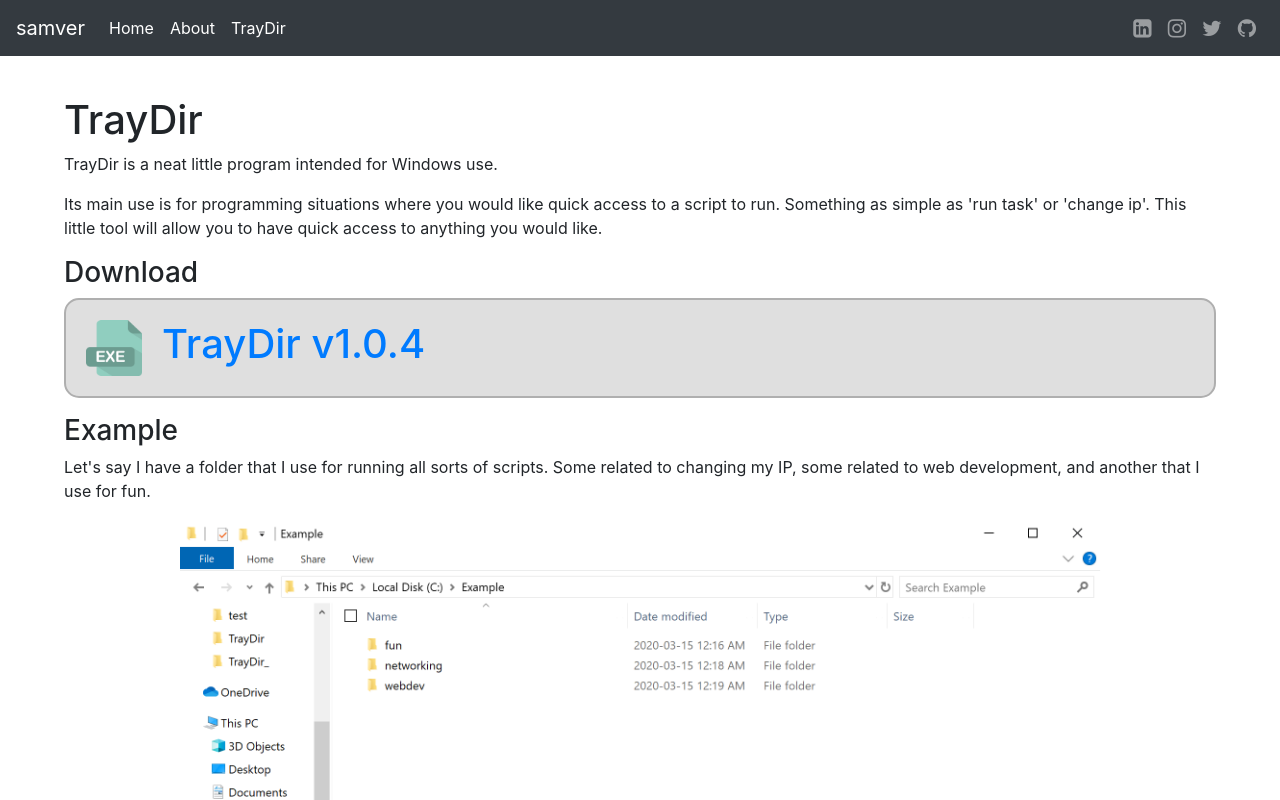
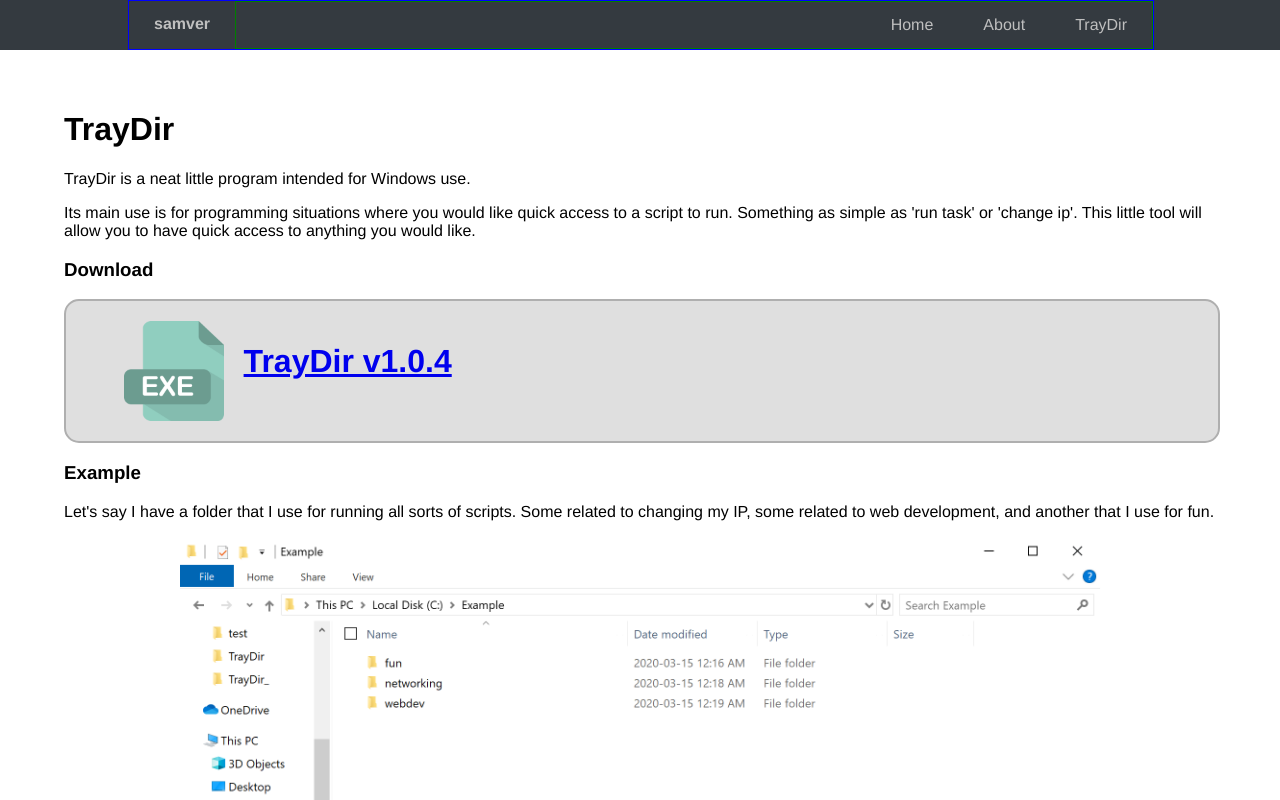
Before and after one commit to SamuelSVD/samver, an Angular app: page /TrayDir in a window 1280 px wide. Shown: the top 800 px of the page. Built offline with nearby package versions, Linux system fonts and the light colour scheme.

Commit message:
Working on removing bootstrap

```diff
--- a/angular.json
+++ b/angular.json
@@ -26,7 +26,8 @@
             "styles": [
               "src/styles.css"
             ],
-            "scripts": [],
+            "scripts": [
+            ],
             "es5BrowserSupport": true
           },
           "configurations": {
--- a/package.json
+++ b/package.json
@@ -19,7 +19,6 @@
     "@angular/platform-browser": "~7.2.0",
     "@angular/platform-browser-dynamic": "~7.2.0",
     "@angular/router": "~7.2.0",
-    "bootstrap": "^4.3.1",
     "core-js": "^2.5.4",
     "font-awesome": "^4.7.0",
     "fontawesome": "^5.6.3",
--- a/src/styles.css
+++ b/src/styles.css
@@ -1,7 +1,9 @@
 /* You can add global styles to this file, and also import other style files */
-@import '~bootstrap/dist/css/bootstrap.min.css';
 @import '~font-awesome/css/font-awesome.css';
 
+body {
+    margin: 0px;
+}
 .svd-content-container {
     padding-top: 5vh;
     padding-left: 5vw;
@@ -11,3 +13,8 @@
 .align-center {
     text-align: center;
 }
+
+.align-middle {
+    display: inline-block;
+    vertical-align: middle;
+}
--- a/src/svd/header/svd-header/svd-header.component.css
+++ b/src/svd/header/svd-header/svd-header.component.css
@@ -0,0 +1,96 @@
+.border-2px {
+    border: solid 1px;
+}
+.navbar-border {
+    background: #343a40;
+    color: #bfbfbf;
+}
+.navbar {
+    margin-left: 10%;
+    margin-right: 10%;
+    width: 80%;
+}
+.navbar-dark {
+    background: #343a40;
+    color: #bfbfbf;
+}
+.navbar a {
+    color: #bfbfbf;
+}
+.navbar a:link, a:visited {
+    padding: 14px 25px;
+    text-align: center;
+    text-decoration: none;
+}
+
+.navbar a:hover, a:active {
+    color: #cfcfcf;
+    background: #444a50;
+}
+.navbar-flex {
+    display: flex;
+    border-color: blue;
+}
+
+.navbar-flex-right {
+    display: flex;
+    width: 100%;
+    border-color: green;
+    flex-flow: row-reverse wrap;
+}
+
+.navbar-main {
+    font-weight: bold;
+}
+.navbar ul {
+    display: flex;
+    list-style-type: none;
+    padding: 0;
+    margin: 0;
+}
+.navbar [type="checkbox"] {
+    display: none;
+}
+@media screen and (max-width: 768px) {
+    .navbar label {
+        background: #222;
+        border-radius: 10px;
+        width: 40px;
+        height: 40px;
+        cursor: pointer;
+    }
+    .navbar label:after {
+        content: '';
+        display: block;
+        width: 30px;
+        height: 5px;
+        background: #777;
+        margin: 7px 5px;
+        box-shadow: 0px 10px 0px #777, 0px 20px 0px #777
+    }
+    .navbar-flex-right {
+        border-color: purple;
+    }
+    [type="checkbox"]:checked ~ .navbar-collapsible {
+        display: block;
+        z-index: 9999;
+        position: absolute;
+        top: 48px;
+        left:10%;
+        width: 80%;
+    }
+    .navbar-collapsible {
+        display: none;
+    }
+    .navbar-collapsible ul {
+        flex-direction: column;
+    }
+    .navbar-collapsible ul > li{
+        width:100%;
+    }
+    .navbar-collapsible ul > li > a{
+        padding-left:10%;
+        width:80%;
+        padding-right:10%;
+    }
+}
--- a/src/svd/header/svd-header/svd-header.component.html
+++ b/src/svd/header/svd-header/svd-header.component.html
@@ -1,22 +1,15 @@
-<nav class="navbar navbar-expand-lg navbar-dark bg-dark">
-  <a class="navbar-brand" routerLink="/">samver</a>
-  <button class="navbar-toggler" type="button" data-toggle="collapse" data-target="#navbarColor01"
-    aria-controls="navbarColor01" aria-expanded="false" aria-label="Toggle navigation">
-    <span class="navbar-toggler-icon"></span>
-  </button>
-
-  <div class="collapse navbar-collapse" id="navbarColor01">
-    <ul class="navbar-nav mr-auto">
-      <li class="nav-item active">
-        <a class="nav-link" href="">Home</a>
-      </li>
-      <li class="nav-item active">
-        <a routerLink="/about" class="nav-link">About</a>
-      </li>
-      <li class="nav-item active">
-        <a routerLink="/TrayDir" class="nav-link">TrayDir</a>
-      </li>
-    </ul>
-    <svd-social-media-header></svd-social-media-header>
+<div class="navbar-border">
+  <div class='navbar navbar-flex navbar-dark border-2px'>
+    <a routerLink="/" class='navbar-main'>samver</a>
+    <div class="navbar-flex-right navbar-dark">
+      <input type="checkbox" id="nav" [checked]="showMenu" (change)="showMenu = !showMenu"/><label for="nav"></label>
+      <div class="navbar-collapsible navbar-flex-right navbar-dark border-2px">
+        <ul>
+          <a routerLink="/" (click)='closeMenu()'><li>Home</li></a>
+          <a routerLink="/about" (click)='closeMenu()'><li>About</li></a>
+          <a routerLink="/TrayDir" (click)='closeMenu()'><li>TrayDir</li></a>
+        </ul>
+      </div>
+    </div>
   </div>
-</nav>
+</div>
--- a/src/svd/header/svd-header/svd-header.component.ts
+++ b/src/svd/header/svd-header/svd-header.component.ts
@@ -7,9 +7,15 @@ import { Component, OnInit } from '@angular/core';
 })
 export class SvdHeaderComponent implements OnInit {
 
+  private showMenu: boolean = false;
+
   constructor() { }
 
   ngOnInit() {
   }
 
+  closeMenu() {
+    this.showMenu=false;
+  }
+
 }
--- a/src/svd/svd.component.css
+++ b/src/svd/svd.component.css
@@ -1,6 +1,7 @@
 .svd-container {
 	position: relative;
 	min-height: 100vh;
+	font-family:"Helvetica";
 }
 .svd-content {
 	padding-bottom: 10rem;
--- a/src/svd/tray-dir/tray-dir.component.css
+++ b/src/svd/tray-dir/tray-dir.component.css
@@ -2,8 +2,10 @@
     display:flex;
     border-radius: 15px;
     border: 2px solid #afafaf;
-    padding: 20px;
+    padding-top: 20px;
+    padding-bottom: 20px;
+    padding-left: 5%;
     background: #dfdfdf;
-    width: 100%;
+    width: 95%;
     height: 100px;
 }
```
Also changed, not shown: 1 other file (tests, documents, lock files or other folders).
